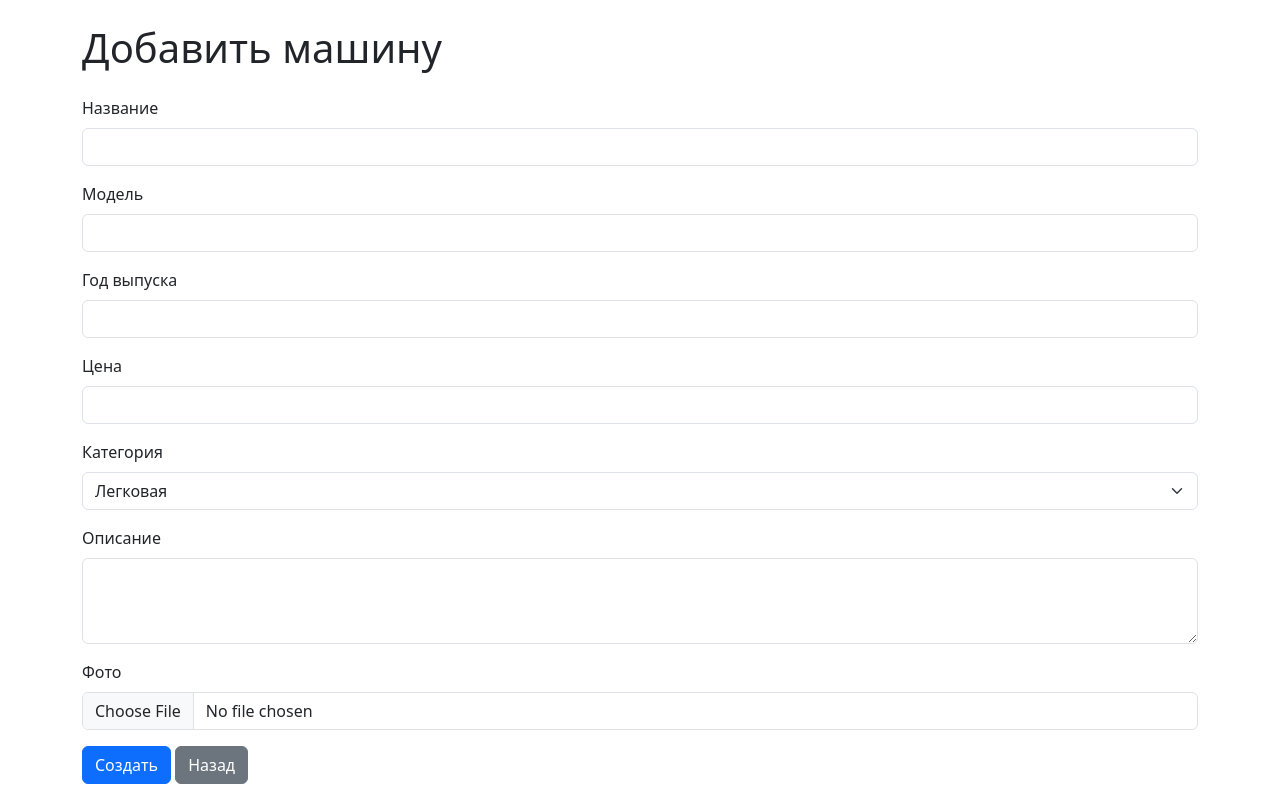
After one commit to sezimzh/autowebsite, a Django app: page /cars/create/ in a window 1280 px wide. The commit adds this page. Run offline with Django 5.2, Linux system fonts and the light colour scheme; data comes from the database, SQL or seed files in the repository; both versions use the stored data as it was after the commit.

Commit message:
first commit

```diff
--- a/app/templates/app/car_detail.html
+++ b/app/templates/app/car_detail.html
@@ -1,4 +1,3 @@
-<!-- templates/car_detail.html -->
 <!DOCTYPE html>
 <html lang="ru">
 <head>
@@ -11,7 +10,9 @@
     <a href="{% url 'index' %}" class="btn btn-secondary mb-3">&larr; Назад к списку машин</a>
     <h1>{{ car.title }}</h1>
     <img src="{{ car.image.url }}" alt="{{ car.title }}" style="max-width: 100%; height: auto;">
-    <p>{{ car.description }}</p>
+    <div class="alert alert-secondary mt-3" role="alert">
+    <strong>Описание:</strong> {{ car.description }}
+</div>
 </div>
 </body>
 </html>
--- /dev/null
+++ b/app/templates/app/create_car.html
@@ -0,0 +1,50 @@
+<!DOCTYPE html>
+<html lang="ru">
+<head>
+    <meta charset="UTF-8">
+    <title>Добавить машину</title>
+    <link href="https://cdn.jsdelivr.net/npm/bootstrap@5.3.0/dist/css/bootstrap.min.css" rel="stylesheet">
+</head>
+<body>
+<div class="container mt-4">
+    <h1 class="mb-4">Добавить машину</h1>
+    <form method="post" enctype="multipart/form-data">
+        {% csrf_token %}
+        <div class="mb-3">
+            <label class="form-label">Название</label>
+            <input type="text" name="title" class="form-control" required>
+        </div>
+        <div class="mb-3">
+            <label class="form-label">Модель</label>
+            <input type="text" name="model" class="form-control" required>
+        </div>
+        <div class="mb-3">
+            <label class="form-label">Год выпуска</label>
+            <input type="number" name="year" class="form-control" required>
+        </div>
+        <div class="mb-3">
+            <label class="form-label">Цена</label>
+            <input type="number" step="0.01" name="price" class="form-control" required>
+        </div>
+        <div class="mb-3">
+            <label class="form-label">Категория</label>
+            <select name="category" class="form-select" required>
+                {% for category in categories %}
+                <option value="{{ category.id }}">{{ category.title }}</option>
+                {% endfor %}
+            </select>
+        </div>
+        <div class="mb-3">
+            <label class="form-label">Описание</label>
+            <textarea name="description" class="form-control" rows="3"></textarea>
+        </div>
+        <div class="mb-3">
+            <label class="form-label">Фото</label>
+            <input type="file" name="image" class="form-control" required>
+        </div>
+        <button type="submit" class="btn btn-primary">Создать</button>
+        <a href="{% url 'index' %}" class="btn btn-secondary">Назад</a>
+    </form>
+</div>
+</body>
+</html>
--- a/app/templates/app/index.html
+++ b/app/templates/app/index.html
@@ -1,6 +1,7 @@
 <!DOCTYPE html>
 <html lang="ru">
 <head>
+    <a href="{% url 'create_car' %}" class="btn btn-primary mb-3">Создать</a>
     <meta charset="UTF-8">
     <title>Список машин</title>
     <link href="https://cdn.jsdelivr.net/npm/bootstrap@5.3.0/dist/css/bootstrap.min.css" rel="stylesheet">
--- a/app/urls.py
+++ b/app/urls.py
@@ -4,4 +4,5 @@ from . import views
 urlpatterns = [
     path('', views.index_view, name='index'),
     path('cars/<int:pk>/', views.car_detail, name='car_detail'),
+     path('cars/create/', views.create_car, name='create_car'),
 ]
--- a/app/views.py
+++ b/app/views.py
@@ -1,12 +1,39 @@
-from django.shortcuts import render,get_object_or_404
-from .models import Car
-
+from django.shortcuts import render, get_object_or_404, redirect
+from .models import Car, Category
 
 def index_view(request):
-    cars=Car.objects.all()
+    cars = Car.objects.all()
+    return render(request, 'app/index.html', {'cars': cars})
 
-    return render(request, 'app/index.html', {'cars': cars})
 
 def car_detail(request, pk):
     car = get_object_or_404(Car, pk=pk)
     return render(request, 'app/car_detail.html', {'car': car})
+
+
+def create_car(request):
+    if request.method == 'POST':
+        title = request.POST.get('title')
+        model = request.POST.get('model')
+        year = request.POST.get('year')
+        price = request.POST.get('price')
+        category_id = request.POST.get('category')
+        image = request.FILES.get('image')
+        description = request.POST.get('description')
+
+        category = get_object_or_404(Category, id=category_id)
+
+        Car.objects.create(
+            title=title,
+            model=model,
+            year=year,
+            price=price,
+            image=image,
+            category=category,
+            description=description
+        )
+
+        return redirect('index')
+
+    categories = Category.objects.all()
+    return render(request, 'app/create_car.html', {'categories': categories})
```
Also changed, not shown: db.sqlite3, media/media/car_images/0c66dcef12195ad9a6d9e6d517fc64f5_640x480.jpg (added), media/media/car_images/affe49dc2ccd0163dcd2ea3014b4e331_640x480_1.jpg (added).
